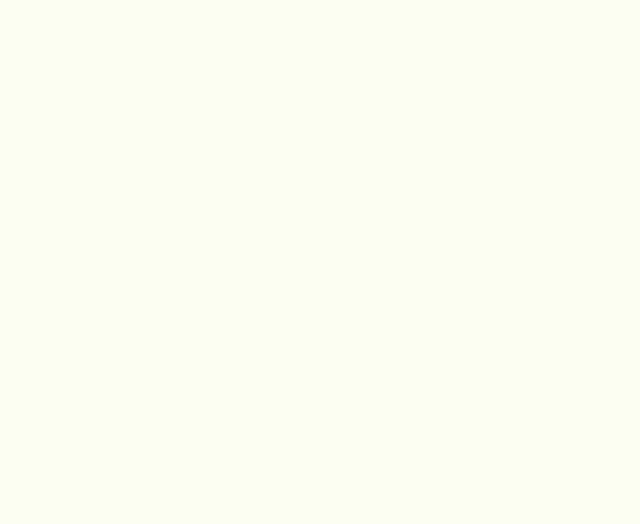
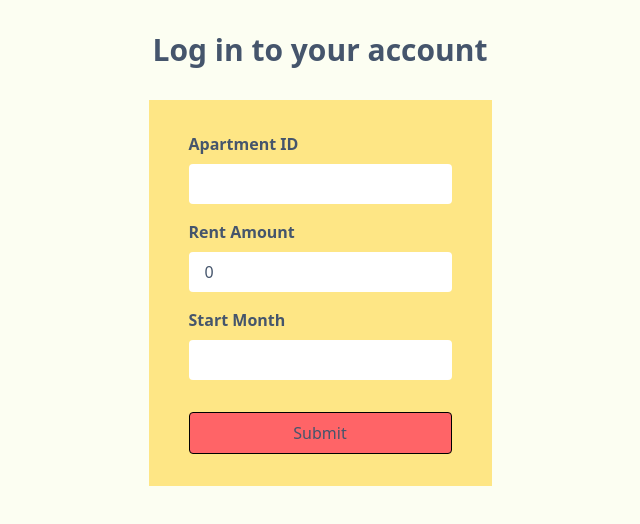
Before and after one commit to Learnathon-By-Geeky-Solutions/not-found, a React (Vite) app in the folder client/: page /lease/1 in a window 1280 px wide. Before the commit this address had no page. Shown: the top 524 px of the page, without its empty margins (320-960 px from the left). Built offline with nearby package versions, Linux system fonts and the light colour scheme.

Commit message:
feat(frontend): add make lease function

```diff
--- a/client/src/App.jsx
+++ b/client/src/App.jsx
@@ -4,6 +4,7 @@ import Signup from './pages/Signup'
 import Dashboard from './pages/Dashboard'
 import VerifyEmail from './pages/VerifyEmail'
 import User from './pages/User'
+import Lease from './pages/Lease'
 function App() {
 
   return (
@@ -13,6 +14,7 @@ function App() {
       <Route path="/signup" element={<Signup />}/>
       <Route path="/email/verify/:code" element={<VerifyEmail />}/>
       <Route path="/user/:id" element={<User />}/>
+      <Route path="/lease/:tenantId" element={<Lease />}/>
     </Routes>
   )
 }
--- a/client/src/components/Owner.jsx
+++ b/client/src/components/Owner.jsx
@@ -31,7 +31,10 @@ const Owner = ({email, name}) => {
       <div>
         <h2>Manage user role</h2>
         { users.map(user => (<div key={user._id}>
-          <p className="p-2 my-2">{user.name}    Role: {RoleTitle[user.role]}  <Link to={`/user/${user._id}`} className="border">Change Role</Link></p>
+          <p className="p-2 my-2">{user.name}    Role: {RoleTitle[user.role]}
+          <Link to={`/user/${user._id}`} className="border">Change Role</Link>
+          <Link to={`/lease/${user._id}`} className="border ml-2">Make lease</Link>
+          </p>
           </div>))}
       </div>
     </div>
--- a/client/src/lib/api.js
+++ b/client/src/lib/api.js
@@ -12,3 +12,7 @@ export const profile = async () => API.get("user/profile");
 export const getUsers = async () => API.get("user");
 export const getUser = async (id) => API.get(`user/${id}`);
 export const updateRole = async (id, data) => API.put(`user/${id}`, data);
+
+
+
+export const createLease = async data => API.post("lease", data);
--- /dev/null
+++ b/client/src/pages/Lease.tsx
@@ -0,0 +1,54 @@
+import React, { useState } from 'react'
+import {useNavigate, useParams } from 'react-router'
+import { createLease } from '../lib/api'
+
+const Lease = () => {
+    const { tenantId } = useParams();
+    const [apartment, setApartment] = useState("");
+    const [rent, setRent] = useState(0);
+    const [startMonth, setStartMonth] = useState("");
+    const [error, setError] = useState("");
+    const navigate = useNavigate();
+    const handleSubmit = async (event) => {
+        event.preventDefault();
+        try {
+            const response = await createLease({tenantId, apartmentId: apartment, rent, startMonth});
+            if(response && response.data.success) {
+                setApartment("");
+                setStartMonth("");
+                setRent(0);
+                navigate('/');
+            }
+        } catch (error) {
+            setError(error.response.data.message);
+        }
+    }
+
+
+    return (
+    <div className="flex flex-col items-center pt-8">
+        <h1 className="text-3xl font-bold">Log in to your account</h1>
+        <form onSubmit={handleSubmit} className="flex flex-col space-y-4 my-8 bg-amber-200 px-10 py-8">
+            <div className="flex flex-col space-y-2">
+                <label htmlFor="aprtment" className="font-semibold">Apartment ID</label>
+                <input type="text" id="aprtment" name="aprtment" className="px-4 py-2 bg-white rounded" value={apartment} onChange={(e) => setApartment(e.target.value)}/>
+            </div>
+
+            <div className="flex flex-col space-y-2">
+                <label htmlFor="rent" className="font-semibold">Rent Amount</label>
+                <input type="text" id="rent" name="rent" className="px-4 py-2 bg-white rounded" value={rent} onChange={(e) => setRent(parseInt(e.target.value))}/>
+            </div>
+
+            <div className="flex flex-col space-y-2">
+                <label htmlFor="startMonth" className="font-semibold">Start Month</label>
+                <input type="text" id="startMonth" name="startMonth" className="px-4 py-2 bg-white rounded" value={startMonth} onChange={(e) => setStartMonth(e.target.value)}/>
+            </div>
+
+            {error && <p className="text-red-400">{error}</p>}
+            <button type="submit"  className="cursor-pointer border border-black py-2 rounded bg-red-400 mt-4">Submit</button>
+        </form>
+    </div>
+  )
+}
+
+export default Lease
```
